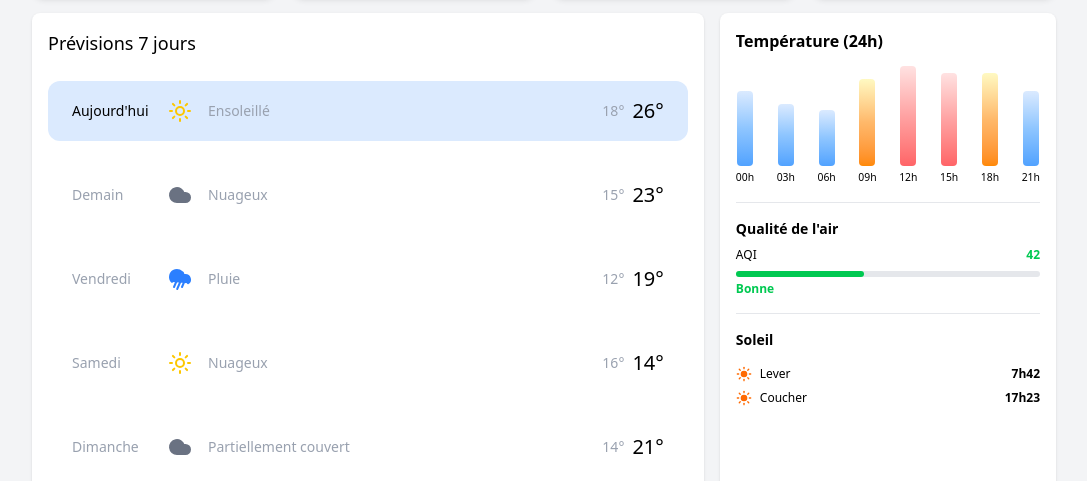
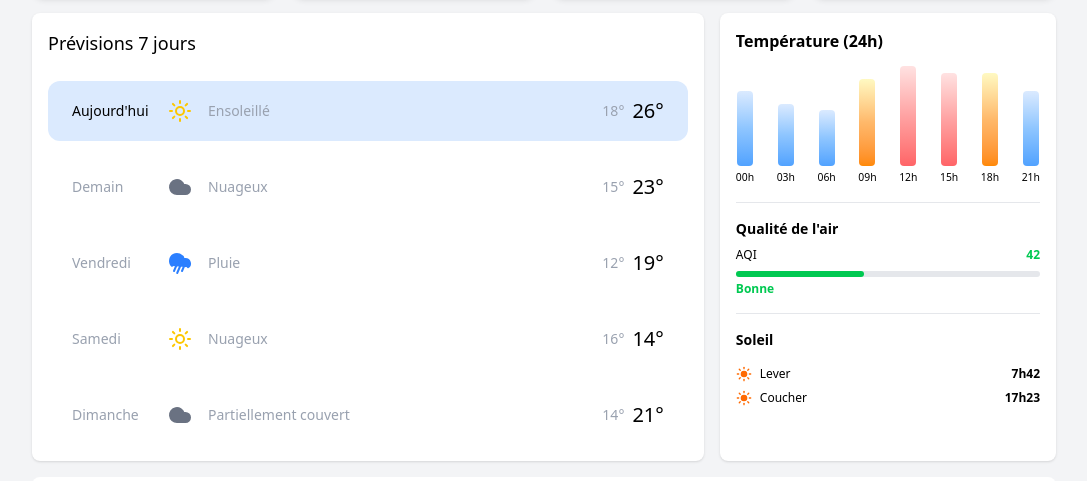
Before and after one commit to Sioood/esgi-tailwind, a website: page index.html in a window 1280 px wide. Shown: the part 471-952 px from the top of the page, without its empty margins (96-1183 px from the left). Drawn offline with nearby package versions, Linux system fonts and the light colour scheme; files that its build step writes are made by us from their sources.

Commit message:
refactor: :recycle: use flex instead of margin for left previews section

```diff
--- a/index.html
+++ b/index.html
@@ -135,10 +135,12 @@
       </section>
 
       <section class="flex gap-4 w-full">
-        <div class="w-2/3 bg-white rounded-lg p-4 shadow">
+        <div class="w-2/3 flex flex-col gap-2 bg-white rounded-lg p-4 shadow">
 
           <p class="font-medium mb-4 text-lg">Prévisions 7 jours</p>
-          <div class="flex justify-between items-center py-4 px-6 my-6 bg-blue-100 rounded-xl text-sm">
+
+          <div class="flex flex-col gap-4">
+            <div class="flex justify-between items-center py-4 px-6 bg-blue-100 rounded-xl text-sm">
               <div class="flex gap-4 items-center">
                 <p class="font-medium w-[80px]">Aujourd'hui</p>
                 <i class="stroke-yellow-400" data-lucide="sun"></i>
@@ -150,7 +152,7 @@
               </div>
             </div>
 
-          <div class="flex justify-between items-center py-4 px-6 my-6 rounded-xl text-sm">
+            <div class="flex justify-between items-center py-4 px-6 rounded-xl text-sm">
               <div class="flex gap-4 items-center">
                 <p class="text-gray-400 w-[80px]">Demain</p>
                 <i class="fill-gray-500 stroke-gray-500" data-lucide="cloud"></i>
@@ -162,7 +164,7 @@
               </div>
             </div>
 
-          <div class="flex justify-between items-center py-4 px-6 my-6 rounded-xl text-sm">
+            <div class="flex justify-between items-center py-4 px-6 rounded-xl text-sm">
               <div class="flex gap-4 items-center">
                 <p  class="text-gray-400 w-[80px]">Vendredi</p>
                 <i class="fill-blue-500 stroke-blue-500" data-lucide="cloud-rain-wind"></i>
@@ -174,7 +176,7 @@
               </div>
             </div>
 
-          <div class="flex justify-between items-center py-4 px-6 my-6 rounded-xl text-sm">
+            <div class="flex justify-between items-center py-4 px-6 rounded-xl text-sm">
               <div class="flex gap-4 items-center">
                 <p  class="text-gray-400 w-[80px]">Samedi</p>
                 <i class="stroke-yellow-400" data-lucide="sun"></i>
@@ -186,7 +188,7 @@
               </div>
             </div>
 
-          <div class="flex justify-between items-center py-4 px-6 my-6 rounded-xl text-sm">
+            <div class="flex justify-between items-center py-4 px-6 rounded-xl text-sm">
               <div class="flex gap-4 items-center">
                 <p  class="text-gray-400 w-[80px]">Dimanche</p>
                 <i class="fill-gray-500 stroke-gray-500" data-lucide="cloud"></i>
@@ -195,6 +197,7 @@
               <div class="flex space-x-2 items-center">
                 <p class="text-gray-400 text-sm">14°</p>
                 <p class="font-medium text-xl">21°</p>
+              </div>
             </div>
           </div>
 
```
Lines whose indentation alone changed are shown as unchanged.
